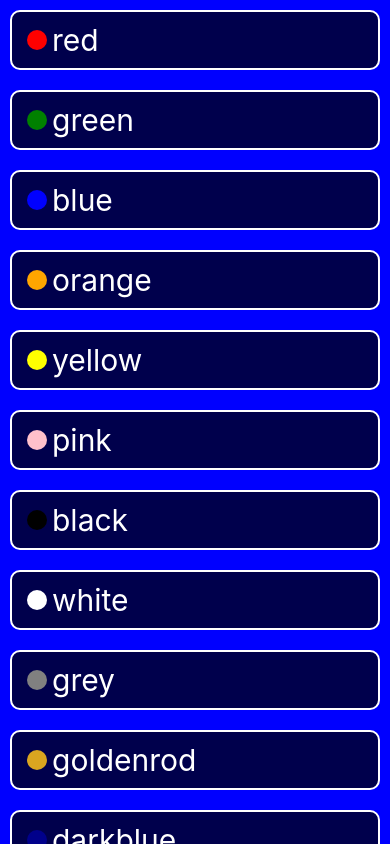
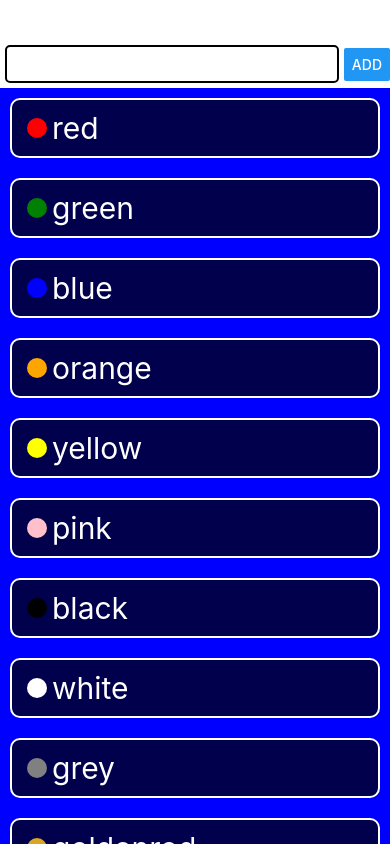
Before and after one commit to anguyenkn/react-native-color-catalog, a React Native app: screen / in a window 390 px wide. Built offline with nearby package versions, Linux system fonts and the light colour scheme.

Commit message:
created form

```diff
--- a/App.js
+++ b/App.js
@@ -2,11 +2,14 @@ import React, { useState } from 'react';
 import { View, StyleSheet, FlatList } from 'react-native';
 import ColorButton from './components/ColorButton';
 import defaultColors from './data/defaultColors.json';
+import ColorForm from './components/ColorForm';
 
 export default function App() {
   const [backgroundColor, setBackgroundColor] = useState('blue');
 
   return (
+    <>
+      <ColorForm />
       <FlatList
         style={[styles.container, { backgroundColor }]}
         data={defaultColors}
@@ -20,6 +23,7 @@ export default function App() {
           );
         }}
       />
+    </>
   );
 }
 
--- /dev/null
+++ b/components/ColorForm.js
@@ -0,0 +1,27 @@
+import React from 'react';
+import { StyleSheet, View, Text, TextInput, Button } from 'react-native';
+
+export default function ColorForm() {
+  return (
+    <View style={styles.container}>
+      <TextInput style={styles.textInput} autoCapitalize='none' />
+      <Button title='Add' />
+    </View>
+  );
+}
+
+const styles = StyleSheet.create({
+  container: {
+    marginTop: 40,
+    flexDirection: 'row',
+    alignItems: 'center',
+  },
+  textInput: {
+    flex: 1,
+    borderWidth: 2,
+    fontSize: 20,
+    margin: 5,
+    borderRadius: 5,
+    padding: 5,
+  },
+});
```
Lines whose indentation alone changed are shown as unchanged.
